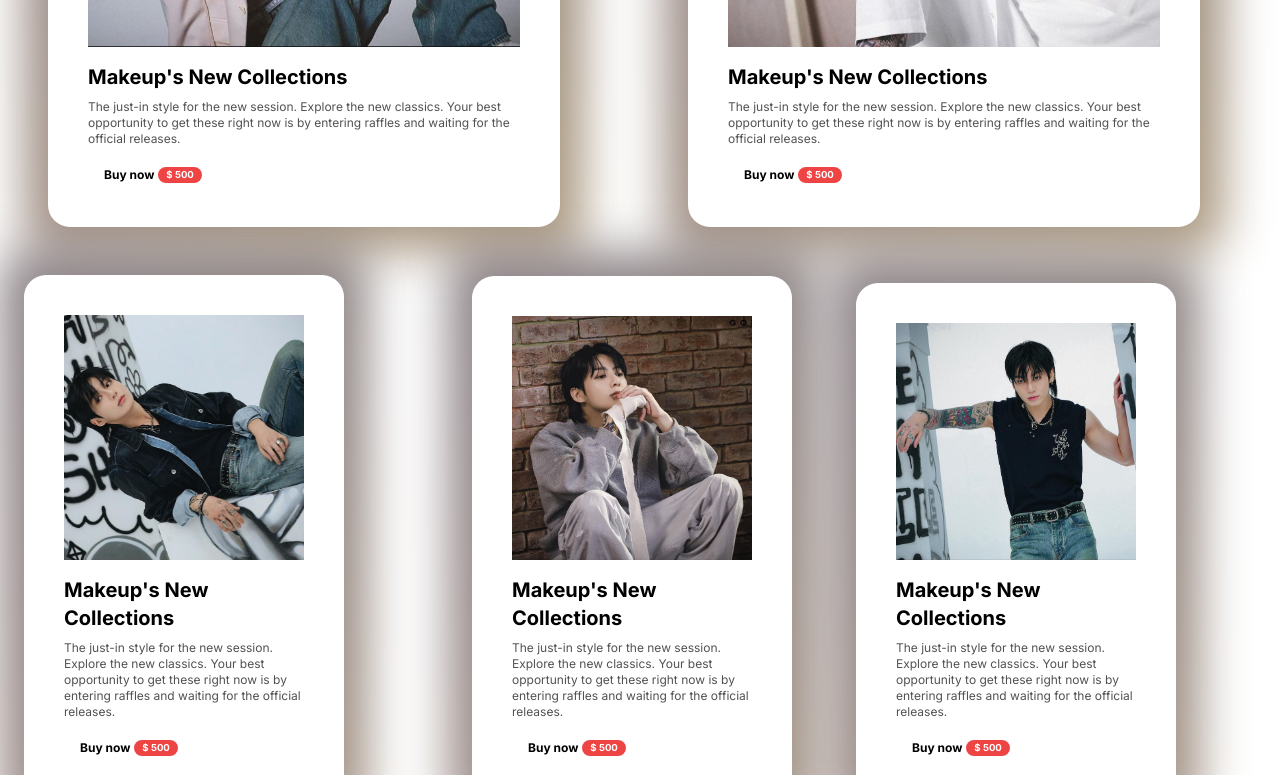
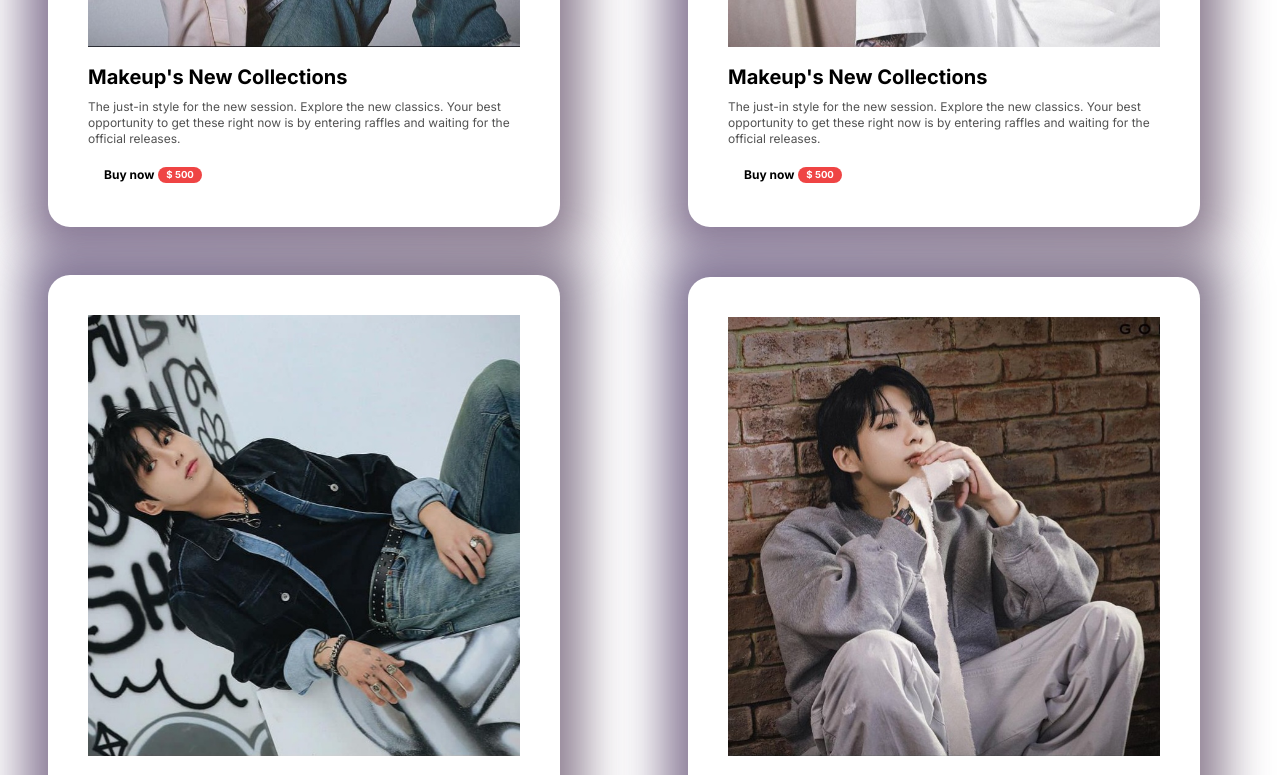
Before and after one commit to Sabahat-Shakeel/e-commerce-website, a Next.js app: page /menscollections in a window 1280 px wide. Shown: the part 2000-2775 px from the top of the page. Built offline with nearby package versions, Linux system fonts and the light colour scheme.

Commit message:
Tailwind css Updated

```diff
--- a/src/app/cardtwo/page.tsx
+++ b/src/app/cardtwo/page.tsx
@@ -17,7 +17,7 @@ function BackgroundGradientDemotwo() {
           width="500"
           className="object-contain"
         />
-        <Link href="">
+        <Link href="/womencollections">
           <p className="text-base text-black mt-4 mb-2 dark:text-neutral-200">
             Women&apos;s New Collections
           </p>
@@ -38,4 +38,4 @@ function BackgroundGradientDemotwo() {
     </div>
   );
 }
-export default BackgroundGradientDemofour;
+export default BackgroundGradientDemotwo;
--- a/src/app/menscollections/mencard3/page.tsx
+++ b/src/app/menscollections/mencard3/page.tsx
@@ -6,8 +6,8 @@ import Link from "next/link";
 
 export function MensCard3() {
   return (
-    <div className="inline-table">
-      <BackgroundGradient className="rounded-[22px] max-w-xs p-4 sm:p-10 bg-white dark:bg-zinc-900">
+    <div className=" lg:ml-6 sm:inline-table inline-table">
+      <BackgroundGradient className="rounded-[22px] max-w-lg p-4 sm:p-10 bg-white dark:bg-zinc-900">
 
         <Image
           src="/j3.jpg"
--- a/src/app/menscollections/mencard4/page.tsx
+++ b/src/app/menscollections/mencard4/page.tsx
@@ -7,7 +7,7 @@ import Link from "next/link";
 export function MensCard4() {
   return (
     <div className=" sm:justify-center  lg:ml-16 lg:px-4 inline-table">
-      <BackgroundGradient className="rounded-[22px] max-w-xs p-4 sm:p-10 bg-white dark:bg-zinc-900">
+      <BackgroundGradient className="rounded-[22px] max-w-lg p-4 sm:p-10 bg-white dark:bg-zinc-900">
         <Image
           src="/j4.jpg"
           alt="men clothes gallery"
--- a/src/app/menscollections/mencard5/page.tsx
+++ b/src/app/menscollections/mencard5/page.tsx
@@ -6,8 +6,8 @@ import Link from "next/link";
 
 export function MensCard5() {
   return (
-    <div className="inline-table">
-      <BackgroundGradient className="rounded-[22px] max-w-xs p-4 sm:p-10 bg-white dark:bg-zinc-900">
+    <div className="lg:ml-6 sm:inline-table inline-table">
+      <BackgroundGradient className="rounded-[22px] max-w-lg p-4 sm:p-10 bg-white dark:bg-zinc-900">
 
         <Image
           src="/j5.jpg"
--- a/src/app/menscollections/mencard6/page.tsx
+++ b/src/app/menscollections/mencard6/page.tsx
@@ -6,8 +6,8 @@ import Link from "next/link";
 
 export function MensCard6() {
   return (
-    <div className="inline-table">
-      <BackgroundGradient className="rounded-[22px] max-w-xs p-4 sm:p-10 bg-white dark:bg-zinc-900">
+    <div className=" sm:inline-table lg:ml-16  lg:px-4 inline-table">
+      <BackgroundGradient className="rounded-[22px] max-w-lg p-4 sm:p-10 bg-white dark:bg-zinc-900">
 
         <Image
           src="/j6.jpg"
--- a/src/app/menscollections/mencard7/page.tsx
+++ b/src/app/menscollections/mencard7/page.tsx
@@ -6,8 +6,8 @@ import Link from "next/link";
 
 export function MensCard7() {
   return (
-    <div className=" sm:justify-center  lg:ml-14 lg:px-3 inline-table">
-      <BackgroundGradient className="rounded-[22px] max-w-[328px] p-4 sm:p-10 bg-white dark:bg-zinc-900">
+    <div className=" lg:ml-6 sm:inline-table inline-table">
+      <BackgroundGradient className="rounded-[22px] max-w-lg p-4 sm:p-10 bg-white dark:bg-zinc-900">
         <Image
           src="/j7.jpg"
           alt="men clothes gallery"
--- a/src/app/menscollections/mencard8/page.tsx
+++ b/src/app/menscollections/mencard8/page.tsx
@@ -6,8 +6,8 @@ import Link from "next/link";
 
 export function MensCar84() {
   return (
-    <div className="  inline-table">
-      <BackgroundGradient className="rounded-[22px]  max-w-[328px]  p-4 sm:p-10 bg-white dark:bg-zinc-900">
+    <div className="sm:inline-table lg:ml-16  lg:px-4  inline-table">
+      <BackgroundGradient className="rounded-[22px]  max-w-lg  p-4 sm:p-10 bg-white dark:bg-zinc-900">
         <Image
           src="/j8.jpg"
           alt="men clothes gallery"
--- a/src/app/menscollections/mencard9/page.tsx
+++ b/src/app/menscollections/mencard9/page.tsx
@@ -6,8 +6,8 @@ import Link from "next/link";
 
 export function MensCard9() {
   return (
-    <div className=" inline-table">
-      <BackgroundGradient className="rounded-[22px]  max-w-[328px]  p-4 sm:p-10 bg-white dark:bg-zinc-900">
+    <div className="lg:ml-6 sm:inline-table inline-table">
+      <BackgroundGradient className="rounded-[22px]  max-w-lg  p-4 sm:p-10 bg-white dark:bg-zinc-900">
         <Image
           src="/j9.jpg"
           alt="men clothes gallery"
--- a/src/app/sidepara/page.tsx
+++ b/src/app/sidepara/page.tsx
@@ -5,11 +5,11 @@ const Para = () => {
     <div>
   <div className="hidden md:hidden lg:block xl:block 2xl:block">
   <p className="sm:translate-y-16 sm:text-neutral-600 sm:dark:text-neutral-400 sm:absolute sm:right-7 sm:w-40 sm:ml-4 sm:text-base lg:w-72 lg:mr-8">
-  <p>
+
   An expression of the House ever-renewed heritage, Maxicannage is featured on accessories designed. Infinitely sophisticated, combining casualness and comfort. Like an ode to stretching the limits of performance and inventiveness, sbt brand has woven a fascinating creative dialogue with dior ambassador and guest designer Lewis Hamilton, dreaming up a Lifestyle Capsule dedicated to snow sports. Like an ode to stretching the limits of performance and inventiveness, sbt has woven a fascinating creative dialogue with Dior ambassador and guest designer Lewis Hamilton, dreaming up a Lifestyle Capsule dedicated to snow sports. Inspired by the powerful and exhilarating universe of the Seven-Time Formula 1 World Champion. Reflecting the House heritage, the Petit CD line features precious creations dotted with the &quot;CD&quot; initials. Delicately adorned with drop-shaped beads and crystals in daring proportions, this jewelry adds a finishing touch of sophistication to any outfit. Dreaming up a Lifestyle Capsule dedicated to snow sports. Inspired by the powerful and exhilarating universe of the Seven-Time Formula 1 World Champion. A symbol of fascinating creative freedom, the emblematic &quot;Miss sbt&quot; logo flourishes on the garments and accessories of the sbt ready-to-wear autumn-winter 2024-2025 line conceived by sbt. Exceptional models that call for self-assertion.
 </p>
 
-  </p>
+
 </div>
 
 
```
